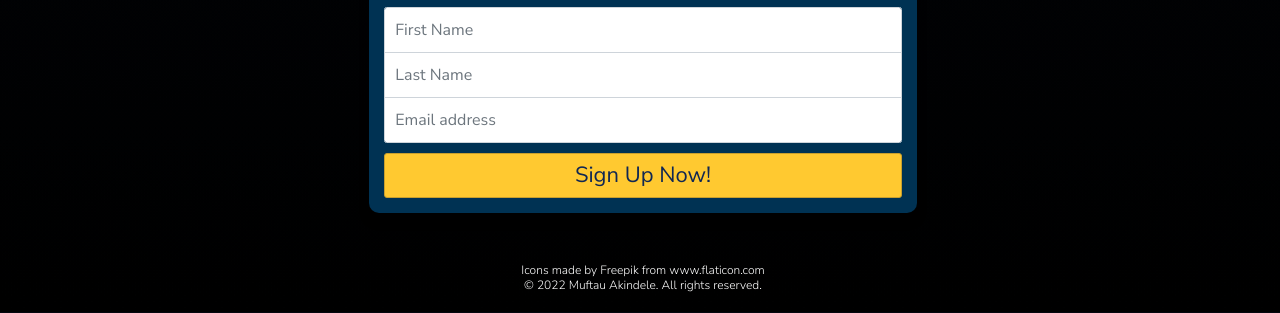
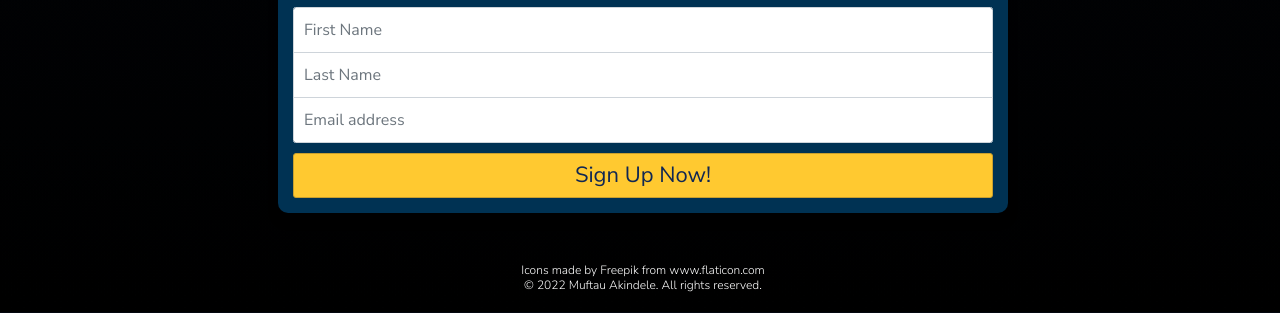
Before and after one commit to muftauakindele/blogmuftau.git.io, a website: page public/index.html in a window 1280 px wide. Shown: the part 7549-7862 px from the top of the page. Drawn offline with nearby package versions, Linux system fonts and the light colour scheme; a web font is replaced by a local one.

Commit message:
update 3.1

```diff
--- a/public/css/style.css
+++ b/public/css/style.css
@@ -34,7 +34,6 @@ form {
   margin: 0 auto 5rem;
   background-color: #003253;
 
-  width: 75%;
   border-radius: 1rem;
   -webkit-border-radius: 1rem;
   box-shadow: 0 8px 8px 1px rgba(0, 0, 0, 0.3);
```
